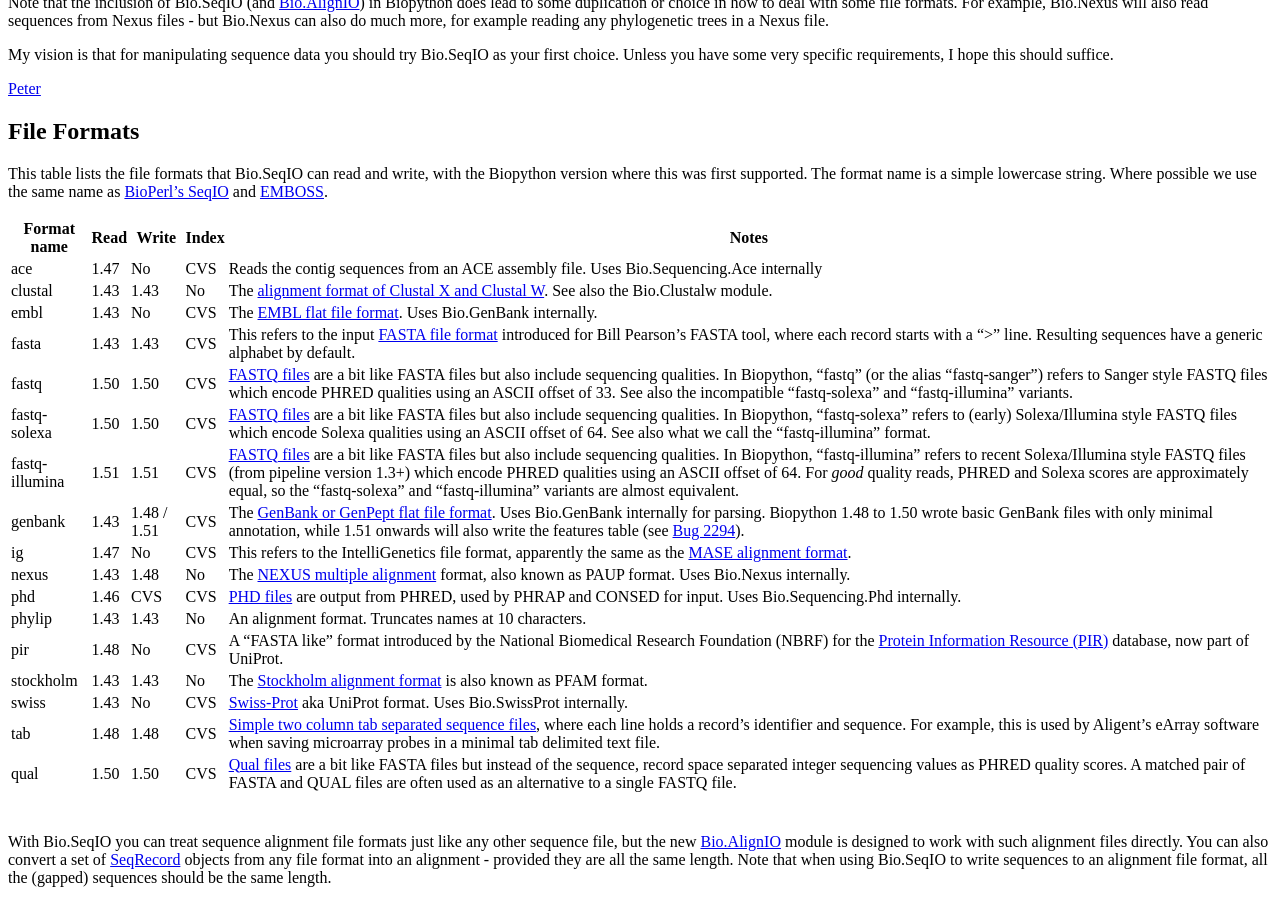
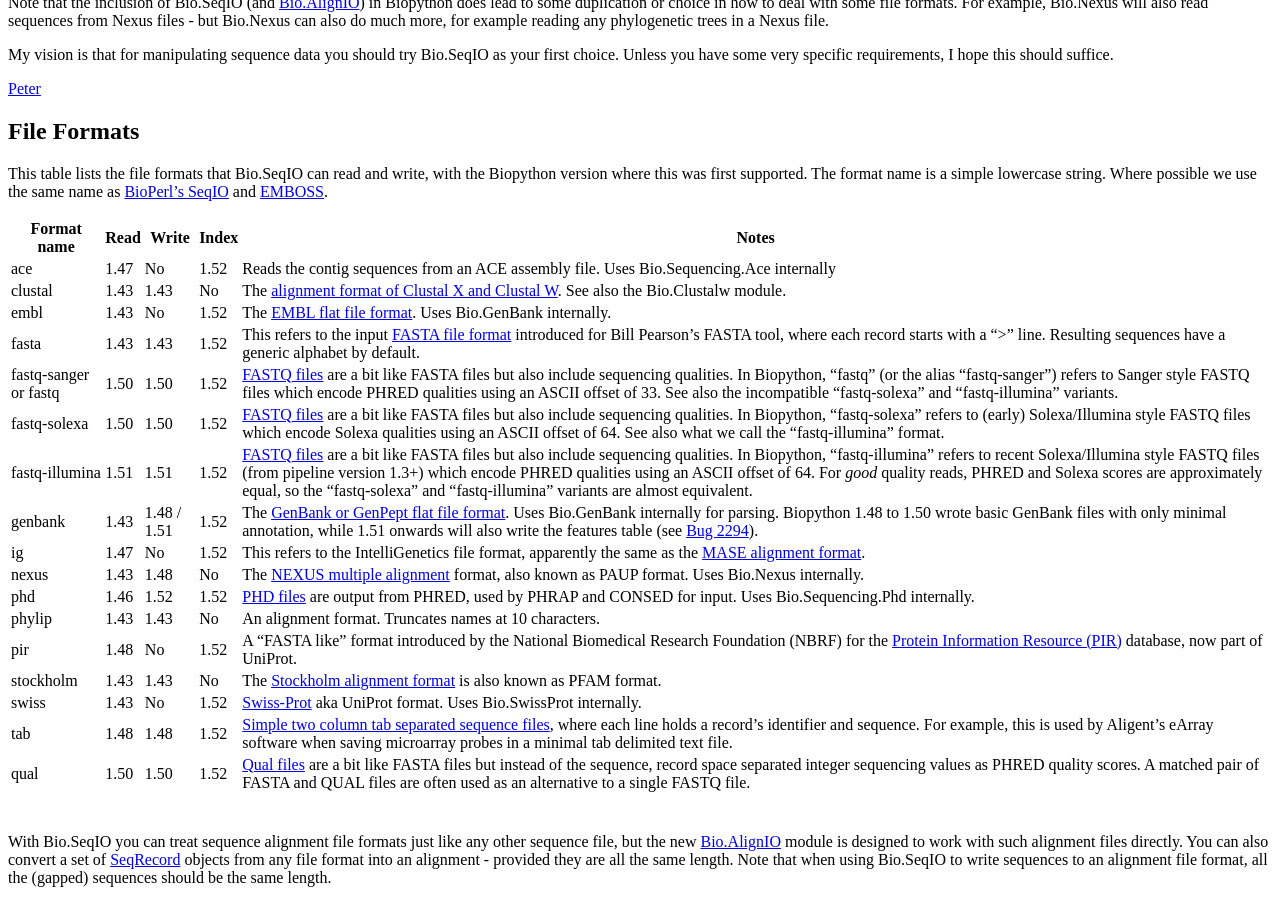
Before and after one commit to biopython/biopython.github.io, a Jekyll site: the page built from wiki/SeqIO.md, in a window 1280 px wide and 900 px high, scrolled down 309 px. Built offline with Jekyll 4.4.1, drawn with Linux system fonts in a browser that asks for light colours.

Commit message:
/* File Formats */ CVS -> 1.52

```diff
--- a/wiki/SeqIO.md
+++ b/wiki/SeqIO.md
@@ -54,25 +54,25 @@ name is a simple lowercase string. Where possible we use the same name
 as [BioPerl's SeqIO](bp:HOWTO:SeqIO#Formats "wikilink") and
 [EMBOSS](http://emboss.sourceforge.net/docs/themes/SequenceFormats.html).
 
-| Format name    | Read | Write       | Index | Notes                                                                                                                                                                                                                                                                                                                                                                                                                                                     |
-|----------------|------|-------------|-------|-----------------------------------------------------------------------------------------------------------------------------------------------------------------------------------------------------------------------------------------------------------------------------------------------------------------------------------------------------------------------------------------------------------------------------------------------------------|
-| ace            | 1.47 | No          | CVS   | Reads the contig sequences from an ACE assembly file. Uses Bio.Sequencing.Ace internally                                                                                                                                                                                                                                                                                                                                                                  |
-| clustal        | 1.43 | 1.43        | No    | The [alignment format of Clustal X and Clustal W](bp:ClustalW_multiple_alignment_format "wikilink"). See also the Bio.Clustalw module.                                                                                                                                                                                                                                                                                                                    |
-| embl           | 1.43 | No          | CVS   | The [EMBL flat file format](bp:EMBL_sequence_format "wikilink"). Uses Bio.GenBank internally.                                                                                                                                                                                                                                                                                                                                                             |
-| fasta          | 1.43 | 1.43        | CVS   | This refers to the input [FASTA file format](bp:FASTA_sequence_format "wikilink") introduced for Bill Pearson's FASTA tool, where each record starts with a "&gt;" line. Resulting sequences have a generic alphabet by default.                                                                                                                                                                                                                          |
-| fastq          | 1.50 | 1.50        | CVS   | [FASTQ files](http://en.wikipedia.org/wiki/FASTQ_format) are a bit like FASTA files but also include sequencing qualities. In Biopython, "fastq" (or the alias "fastq-sanger") refers to Sanger style FASTQ files which encode PHRED qualities using an ASCII offset of 33. See also the incompatible "fastq-solexa" and "fastq-illumina" variants.                                                                                                       |
-| fastq-solexa   | 1.50 | 1.50        | CVS   | [FASTQ files](http://en.wikipedia.org/wiki/FASTQ_format) are a bit like FASTA files but also include sequencing qualities. In Biopython, "fastq-solexa" refers to (early) Solexa/Illumina style FASTQ files which encode Solexa qualities using an ASCII offset of 64. See also what we call the "fastq-illumina" format.                                                                                                                                 |
-| fastq-illumina | 1.51 | 1.51        | CVS   | [FASTQ files](http://en.wikipedia.org/wiki/FASTQ_format) are a bit like FASTA files but also include sequencing qualities. In Biopython, "fastq-illumina" refers to recent Solexa/Illumina style FASTQ files (from pipeline version 1.3+) which encode PHRED qualities using an ASCII offset of 64. For *good* quality reads, PHRED and Solexa scores are approximately equal, so the "fastq-solexa" and "fastq-illumina" variants are almost equivalent. |
-| genbank        | 1.43 | 1.48 / 1.51 | CVS   | The [GenBank or GenPept flat file format](bp:GenBank_sequence_format "wikilink"). Uses Bio.GenBank internally for parsing. Biopython 1.48 to 1.50 wrote basic GenBank files with only minimal annotation, while 1.51 onwards will also write the features table (see [Bug 2294](http://bugzilla.open-bio.org/show_bug.cgi?id=2294)).                                                                                                                      |
-| ig             | 1.47 | No          | CVS   | This refers to the IntelliGenetics file format, apparently the same as the [MASE alignment format](bp:Mase_multiple_alignment_format "wikilink").                                                                                                                                                                                                                                                                                                         |
-| nexus          | 1.43 | 1.48        | No    | The [NEXUS multiple alignment](bp:NEXUS_multiple_alignment_format "wikilink") format, also known as PAUP format. Uses Bio.Nexus internally.                                                                                                                                                                                                                                                                                                               |
-| phd            | 1.46 | CVS         | CVS   | [PHD files](bp:PHD_sequence_format "wikilink") are output from PHRED, used by PHRAP and CONSED for input. Uses Bio.Sequencing.Phd internally.                                                                                                                                                                                                                                                                                                             |
-| phylip         | 1.43 | 1.43        | No    | An alignment format. Truncates names at 10 characters.                                                                                                                                                                                                                                                                                                                                                                                                    |
-| pir            | 1.48 | No          | CVS   | A "FASTA like" format introduced by the National Biomedical Research Foundation (NBRF) for the [Protein Information Resource (PIR)](bp:PIR_sequence_format "wikilink") database, now part of UniProt.                                                                                                                                                                                                                                                     |
-| stockholm      | 1.43 | 1.43        | No    | The [Stockholm alignment format](bp:Stockholm_multiple_alignment_format "wikilink") is also known as PFAM format.                                                                                                                                                                                                                                                                                                                                         |
-| swiss          | 1.43 | No          | CVS   | [Swiss-Prot](bp:Swissprot_sequence_format "wikilink") aka UniProt format. Uses Bio.SwissProt internally.                                                                                                                                                                                                                                                                                                                                                  |
-| tab            | 1.48 | 1.48        | CVS   | [Simple two column tab separated sequence files](bp:Tab_sequence_format "wikilink"), where each line holds a record's identifier and sequence. For example, this is used by Aligent's eArray software when saving microarray probes in a minimal tab delimited text file.                                                                                                                                                                                 |
-| qual           | 1.50 | 1.50        | CVS   | [Qual files](bp:Qual_sequence_format "wikilink") are a bit like FASTA files but instead of the sequence, record space separated integer sequencing values as PHRED quality scores. A matched pair of FASTA and QUAL files are often used as an alternative to a single FASTQ file.                                                                                                                                                                        |
+| Format name           | Read | Write       | Index | Notes                                                                                                                                                                                                                                                                                                                                                                                                                                                     |
+|-----------------------|------|-------------|-------|-----------------------------------------------------------------------------------------------------------------------------------------------------------------------------------------------------------------------------------------------------------------------------------------------------------------------------------------------------------------------------------------------------------------------------------------------------------|
+| ace                   | 1.47 | No          | 1.52  | Reads the contig sequences from an ACE assembly file. Uses Bio.Sequencing.Ace internally                                                                                                                                                                                                                                                                                                                                                                  |
+| clustal               | 1.43 | 1.43        | No    | The [alignment format of Clustal X and Clustal W](bp:ClustalW_multiple_alignment_format "wikilink"). See also the Bio.Clustalw module.                                                                                                                                                                                                                                                                                                                    |
+| embl                  | 1.43 | No          | 1.52  | The [EMBL flat file format](bp:EMBL_sequence_format "wikilink"). Uses Bio.GenBank internally.                                                                                                                                                                                                                                                                                                                                                             |
+| fasta                 | 1.43 | 1.43        | 1.52  | This refers to the input [FASTA file format](bp:FASTA_sequence_format "wikilink") introduced for Bill Pearson's FASTA tool, where each record starts with a "&gt;" line. Resulting sequences have a generic alphabet by default.                                                                                                                                                                                                                          |
+| fastq-sanger or fastq | 1.50 | 1.50        | 1.52  | [FASTQ files](http://en.wikipedia.org/wiki/FASTQ_format) are a bit like FASTA files but also include sequencing qualities. In Biopython, "fastq" (or the alias "fastq-sanger") refers to Sanger style FASTQ files which encode PHRED qualities using an ASCII offset of 33. See also the incompatible "fastq-solexa" and "fastq-illumina" variants.                                                                                                       |
+| fastq-solexa          | 1.50 | 1.50        | 1.52  | [FASTQ files](http://en.wikipedia.org/wiki/FASTQ_format) are a bit like FASTA files but also include sequencing qualities. In Biopython, "fastq-solexa" refers to (early) Solexa/Illumina style FASTQ files which encode Solexa qualities using an ASCII offset of 64. See also what we call the "fastq-illumina" format.                                                                                                                                 |
+| fastq-illumina        | 1.51 | 1.51        | 1.52  | [FASTQ files](http://en.wikipedia.org/wiki/FASTQ_format) are a bit like FASTA files but also include sequencing qualities. In Biopython, "fastq-illumina" refers to recent Solexa/Illumina style FASTQ files (from pipeline version 1.3+) which encode PHRED qualities using an ASCII offset of 64. For *good* quality reads, PHRED and Solexa scores are approximately equal, so the "fastq-solexa" and "fastq-illumina" variants are almost equivalent. |
+| genbank               | 1.43 | 1.48 / 1.51 | 1.52  | The [GenBank or GenPept flat file format](bp:GenBank_sequence_format "wikilink"). Uses Bio.GenBank internally for parsing. Biopython 1.48 to 1.50 wrote basic GenBank files with only minimal annotation, while 1.51 onwards will also write the features table (see [Bug 2294](http://bugzilla.open-bio.org/show_bug.cgi?id=2294)).                                                                                                                      |
+| ig                    | 1.47 | No          | 1.52  | This refers to the IntelliGenetics file format, apparently the same as the [MASE alignment format](bp:Mase_multiple_alignment_format "wikilink").                                                                                                                                                                                                                                                                                                         |
+| nexus                 | 1.43 | 1.48        | No    | The [NEXUS multiple alignment](bp:NEXUS_multiple_alignment_format "wikilink") format, also known as PAUP format. Uses Bio.Nexus internally.                                                                                                                                                                                                                                                                                                               |
+| phd                   | 1.46 | 1.52        | 1.52  | [PHD files](bp:PHD_sequence_format "wikilink") are output from PHRED, used by PHRAP and CONSED for input. Uses Bio.Sequencing.Phd internally.                                                                                                                                                                                                                                                                                                             |
+| phylip                | 1.43 | 1.43        | No    | An alignment format. Truncates names at 10 characters.                                                                                                                                                                                                                                                                                                                                                                                                    |
+| pir                   | 1.48 | No          | 1.52  | A "FASTA like" format introduced by the National Biomedical Research Foundation (NBRF) for the [Protein Information Resource (PIR)](bp:PIR_sequence_format "wikilink") database, now part of UniProt.                                                                                                                                                                                                                                                     |
+| stockholm             | 1.43 | 1.43        | No    | The [Stockholm alignment format](bp:Stockholm_multiple_alignment_format "wikilink") is also known as PFAM format.                                                                                                                                                                                                                                                                                                                                         |
+| swiss                 | 1.43 | No          | 1.52  | [Swiss-Prot](bp:Swissprot_sequence_format "wikilink") aka UniProt format. Uses Bio.SwissProt internally.                                                                                                                                                                                                                                                                                                                                                  |
+| tab                   | 1.48 | 1.48        | 1.52  | [Simple two column tab separated sequence files](bp:Tab_sequence_format "wikilink"), where each line holds a record's identifier and sequence. For example, this is used by Aligent's eArray software when saving microarray probes in a minimal tab delimited text file.                                                                                                                                                                                 |
+| qual                  | 1.50 | 1.50        | 1.52  | [Qual files](bp:Qual_sequence_format "wikilink") are a bit like FASTA files but instead of the sequence, record space separated integer sequencing values as PHRED quality scores. A matched pair of FASTA and QUAL files are often used as an alternative to a single FASTQ file.                                                                                                                                                                        |
 ||
 
 With Bio.SeqIO you can treat sequence alignment file formats just like
```
Also changed, not shown: 1 other file.
